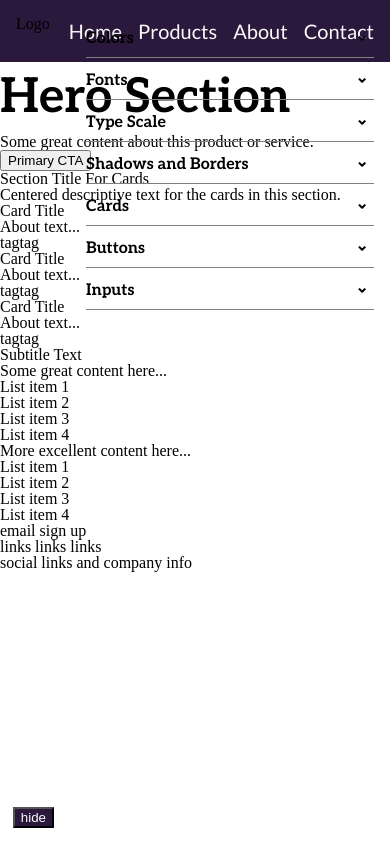
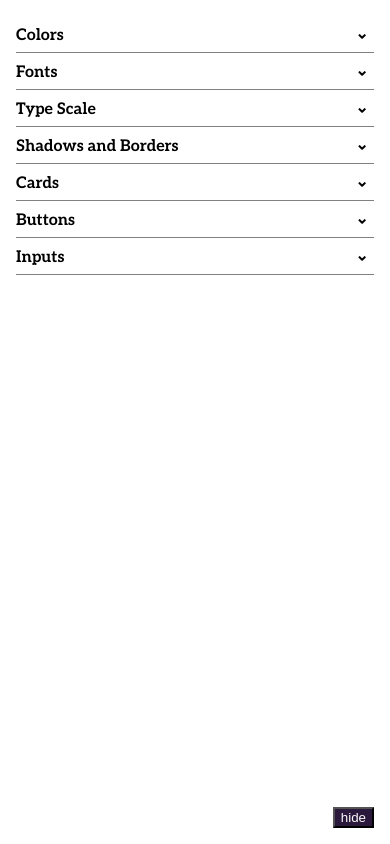
Before and after one commit to brendanbax/fledge, a Vue app: page / in a window 390 px wide. Built offline with nearby package versions, Linux system fonts and the light colour scheme.

Commit message:
adds dynamic menu and makes responsive

```diff
--- a/src/App.vue
+++ b/src/App.vue
@@ -1,7 +1,7 @@
 <template>
   <div id="app">
     <button class="bg-primary text-light btn-fab" :class="fabObject.class" @click="menuOpen = !menuOpen">{{ fabObject.icon }}</button>
-    <div v-if="menuOpen" id="menu">
+    <div v-if="menuOpen" id="menu" class="bg-white">
       <Accordion label="Colors">
         <fieldset>
           <label v-for="(color, idx) in colorOptions" :key="'color_' + idx">
@@ -106,20 +106,29 @@ export default {
 .margin-right {
   margin-right: 320px;
 }
-@media screen and (max-width: 640px) {
-  .margin-right {
-    margin-right: 0;
-  }
-}
 .right-320, .right-1 {
   position: fixed;
   bottom: 1rem;
+  z-index: 999;
 }
 .right-320 {
   right: calc(320px + 1rem);
 }
 .right-1 {
   right: 1rem;
+}
+@media screen and (max-width: 640px) {
+  #menu {
+    left: 0;
+    width: 100%;
+    margin-bottom: 3rem;
+  }
+  .margin-right {
+    margin-right: 0;
+  }
+  .right-320 {
+    right: 1rem;
+  }
 }
 /* Form Layout Styles */
 .input-row {
--- a/src/components/Accordion.vue
+++ b/src/components/Accordion.vue
@@ -1,8 +1,9 @@
 <template>
   <div class="accordion-container">
-    <div class="accordion-header" @click="expanded = !expanded">
-      <span class="accordion-title text-h6">{{ label }}</span>
+    <div class="accordion-header">
+      <span class="accordion-title text-h6" @click="expanded = !expanded">{{ label }}</span>
       <button
+        class="accordion-button"
         @click="expanded = !expanded"
         @keyup.enter="expanded = !expanded"
         :class="computedClass"
@@ -46,18 +47,19 @@ export default {
 }
 .accordion-header {
   display: flex;
-  padding: .5rem 0;
   border-bottom: 1px solid gray;
   align-items: center;
-  cursor: pointer;
 }
 .accordion-title {
+  display: block;
   flex-grow: 1;
+  cursor: pointer;
+  padding: .5rem 0;
 }
 .accordion-content {
   margin-top: .75rem;
 }
-button {
+.accordion-button {
   border: none;
   background: none;
   font-size: 1rem;
```
